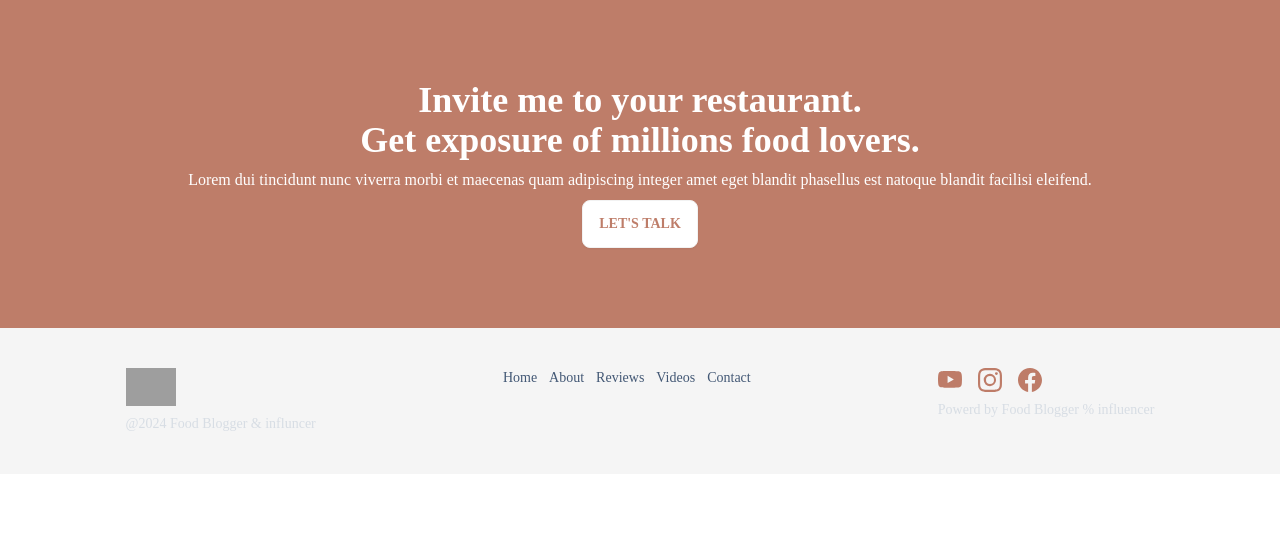
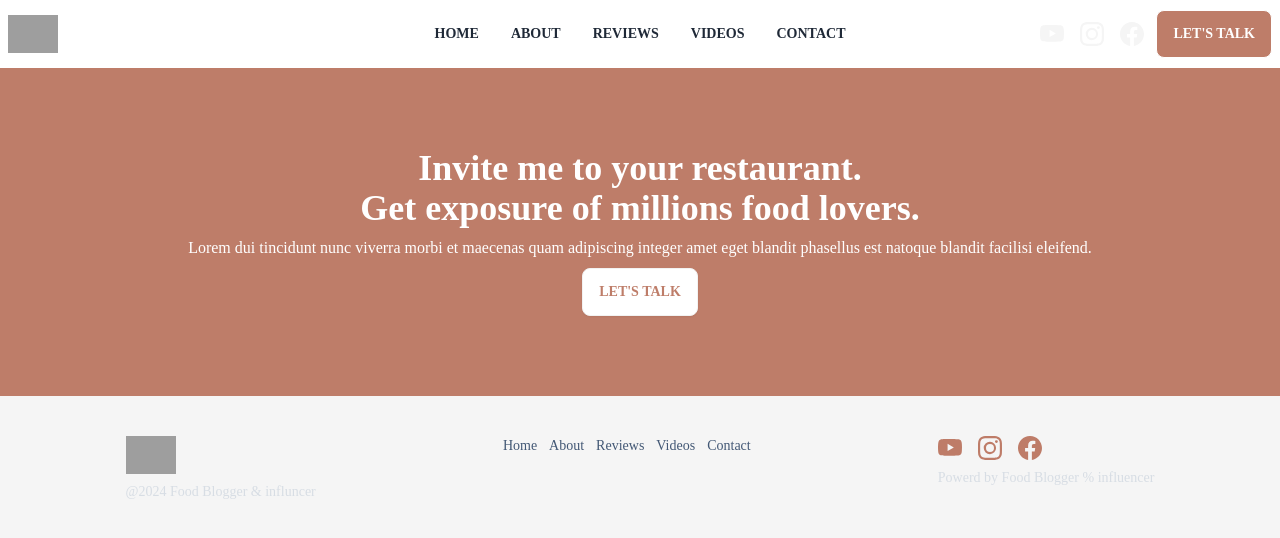
Before and after one commit to ranaalmalki/project-Tailwind, a React (Vite) app in the folder my-Hw-project/: page / in a window 1280 px wide. Shown: the top 538 px of the page. Built offline with nearby package versions, Linux system fonts and the light colour scheme; grey boxes are pictures that could not be loaded.

Commit message:
add the navbar components

```diff
--- a/my-Hw-project/src/App.css
+++ b/my-Hw-project/src/App.css
@@ -0,0 +1,14 @@
+*{
+  padding: 0;
+  margin: 0;
+  box-sizing: border-box;
+}
+
+.navbar{
+  position: relative;
+}
+.box-color-bg{
+position: absolute;
+z-index: -1;
+right: 0;
+}
--- a/my-Hw-project/src/App.jsx
+++ b/my-Hw-project/src/App.jsx
@@ -1,3 +1,4 @@
+import NavbarHeader from './components/NavbarHeader'
 import Footer from './components/Footer'
 import './App.css'
 
@@ -5,6 +6,7 @@
 
   return (
     <>
+    <NavbarHeader/>
       <Footer/>
     </>
   )
--- /dev/null
+++ b/my-Hw-project/src/components/NavbarHeader.jsx
@@ -0,0 +1,84 @@
+
+function NavbarHeader() {
+  return (
+    <div className="navbar bg-transparent font-bold">
+
+    <div className="navbar-start">
+      <div className="dropdown">
+        <div tabIndex={0} role="button" className="btn btn-ghost  lg:hidden">
+        <svg
+          xmlns="http://www.w3.org/2000/svg"
+          className="h-5 w-5"
+          fill="none"
+          viewBox="0 0 24 24"
+          stroke="currentColor">
+          <path
+            strokeLinecap="round"
+            strokeLinejoin="round"
+            strokeWidth="2"
+            d="M4 6h16M4 12h8m-8 6h16" />
+        </svg>
+        </div>
+        <ul
+          tabIndex={0}
+          className="menu menu-sm dropdown-content bg-base-100 rounded-box z-[1] mt-3 w-52 p-2 shadow">
+           <li><a>HOME</a></li>
+        <li><a>ABOUT</a></li>
+        <li><a>REVIEWS</a></li>
+        <li><a>VIDEOS</a></li>
+        <li><a>CONTACT</a></li>
+
+        </ul>
+      </div>
+      <aside>
+                    <img
+                        width="50"
+                        height="50"
+
+                        src="https://websitedemos.net/food-blogger-02/wp-content/uploads/sites/793/2021/03/food-blogger-site-logo.svg"
+
+                    />
+
+
+                </aside>
+    </div>
+    <div className="navbar-center hidden lg:flex">
+      <ul className="menu menu-horizontal px-1">
+      <li><a>HOME</a></li>
+        <li><a>ABOUT</a></li>
+        <li><a>REVIEWS</a></li>
+        <li><a>VIDEOS</a></li>
+        <li><a>CONTACT</a></li>
+      </ul>
+    </div>
+
+    <div className="navbar-end gap-3">
+    <div className="grid grid-flow-col gap-4">
+                        <a>
+                            <svg xmlns="http://www.w3.org/2000/svg" width="24" height="24" fill="currentColor" className="bi bi-youtube text-[#f5f5f5]" viewBox="0 0 16 16">
+                                <path d="M8.051 1.999h.089c.822.003 4.987.033 6.11.335a2.01 2.01 0 0 1 1.415 1.42c.101.38.172.883.22 1.402l.01.104.022.26.008.104c.065.914.073 1.77.074 1.957v.075c-.001.194-.01 1.108-.082 2.06l-.008.105-.009.104c-.05.572-.124 1.14-.235 1.558a2.01 2.01 0 0 1-1.415 1.42c-1.16.312-5.569.334-6.18.335h-.142c-.309 0-1.587-.006-2.927-.052l-.17-.006-.087-.004-.171-.007-.171-.007c-1.11-.049-2.167-.128-2.654-.26a2.01 2.01 0 0 1-1.415-1.419c-.111-.417-.185-.986-.235-1.558L.09 9.82l-.008-.104A31 31 0 0 1 0 7.68v-.123c.002-.215.01-.958.064-1.778l.007-.103.003-.052.008-.104.022-.26.01-.104c.048-.519.119-1.023.22-1.402a2.01 2.01 0 0 1 1.415-1.42c.487-.13 1.544-.21 2.654-.26l.17-.007.172-.006.086-.003.171-.007A100 100 0 0 1 7.858 2zM6.4 5.209v4.818l4.157-2.408z" />
+                            </svg>
+                        </a>
+                        <a>
+                            <svg xmlns="http://www.w3.org/2000/svg" width="24" height="24" fill="currentColor" className="bi bi-instagram text-[#f5f5f5]" viewBox="0 0 16 16">
+                                <path d="M8 0C5.829 0 5.556.01 4.703.048 3.85.088 3.269.222 2.76.42a3.9 3.9 0 0 0-1.417.923A3.9 3.9 0 0 0 .42 2.76C.222 3.268.087 3.85.048 4.7.01 5.555 0 5.827 0 8.001c0 2.172.01 2.444.048 3.297.04.852.174 1.433.372 1.942.205.526.478.972.923 1.417.444.445.89.719 1.416.923.51.198 1.09.333 1.942.372C5.555 15.99 5.827 16 8 16s2.444-.01 3.298-.048c.851-.04 1.434-.174 1.943-.372a3.9 3.9 0 0 0 1.416-.923c.445-.445.718-.891.923-1.417.197-.509.332-1.09.372-1.942C15.99 10.445 16 10.173 16 8s-.01-2.445-.048-3.299c-.04-.851-.175-1.433-.372-1.941a3.9 3.9 0 0 0-.923-1.417A3.9 3.9 0 0 0 13.24.42c-.51-.198-1.092-.333-1.943-.372C10.443.01 10.172 0 7.998 0zm-.717 1.442h.718c2.136 0 2.389.007 3.232.046.78.035 1.204.166 1.486.275.373.145.64.319.92.599s.453.546.598.92c.11.281.24.705.275 1.485.039.843.047 1.096.047 3.231s-.008 2.389-.047 3.232c-.035.78-.166 1.203-.275 1.485a2.5 2.5 0 0 1-.599.919c-.28.28-.546.453-.92.598-.28.11-.704.24-1.485.276-.843.038-1.096.047-3.232.047s-2.39-.009-3.233-.047c-.78-.036-1.203-.166-1.485-.276a2.5 2.5 0 0 1-.92-.598 2.5 2.5 0 0 1-.6-.92c-.109-.281-.24-.705-.275-1.485-.038-.843-.046-1.096-.046-3.233s.008-2.388.046-3.231c.036-.78.166-1.204.276-1.486.145-.373.319-.64.599-.92s.546-.453.92-.598c.282-.11.705-.24 1.485-.276.738-.034 1.024-.044 2.515-.045zm4.988 1.328a.96.96 0 1 0 0 1.92.96.96 0 0 0 0-1.92m-4.27 1.122a4.109 4.109 0 1 0 0 8.217 4.109 4.109 0 0 0 0-8.217m0 1.441a2.667 2.667 0 1 1 0 5.334 2.667 2.667 0 0 1 0-5.334" />
+                            </svg>
+                        </a>
+                        <a>
+                            <svg xmlns="http://www.w3.org/2000/svg" width="24" height="24" fill="currentColor" className="bi bi-facebook text-[#f5f5f5]" viewBox="0 0 16 16">
+                                <path d="M16 8.049c0-4.446-3.582-8.05-8-8.05C3.58 0-.002 3.603-.002 8.05c0 4.017 2.926 7.347 6.75 7.951v-5.625h-2.03V8.05H6.75V6.275c0-2.017 1.195-3.131 3.022-3.131.876 0 1.791.157 1.791.157v1.98h-1.009c-.993 0-1.303.621-1.303 1.258v1.51h2.218l-.354 2.326H9.25V16c3.824-.604 6.75-3.934 6.75-7.951" />
+                            </svg>
+                        </a>
+                    </div>
+    <a><button className="btn text-white btn-outline bg-[#be7d69] hover:bg-white hover:border-white hover:text-black col-span-1">LET'S TALK</button></a>
+
+    </div>
+    {/* <div className="bg-black p-20 box-color-bg">
+
+
+    </div> */}
+  </div>
+  )
+}
+
+export default NavbarHeader
```
